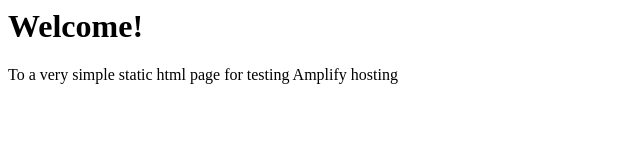
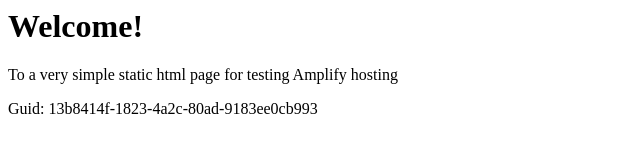
Before and after one commit to aws-aemilia-syd/Github-PR-Commit-Integration-Test-DoNotTouch-Gith-OKSLNVO2-v1-prod-ap-southeast-2, a website: page src/index.html in a window 1280 px wide. Shown: the whole page, without its empty margins (0-640 px from the left). Drawn offline with Linux system fonts and the light colour scheme.

Commit message:
commit from integ tests

```diff
--- a/src/index.html
+++ b/src/index.html
@@ -1,3 +1,5 @@
+
+
 <html lang="en">
 
 <head>
@@ -10,6 +12,6 @@
 <body>
     <h1>Welcome!</h1>
     <p>To a very simple static html page for testing Amplify hosting</p>
-</body>
+    <p>Guid: 13b8414f-1823-4a2c-80ad-9183ee0cb993</p></body>
 
 </html>
```
